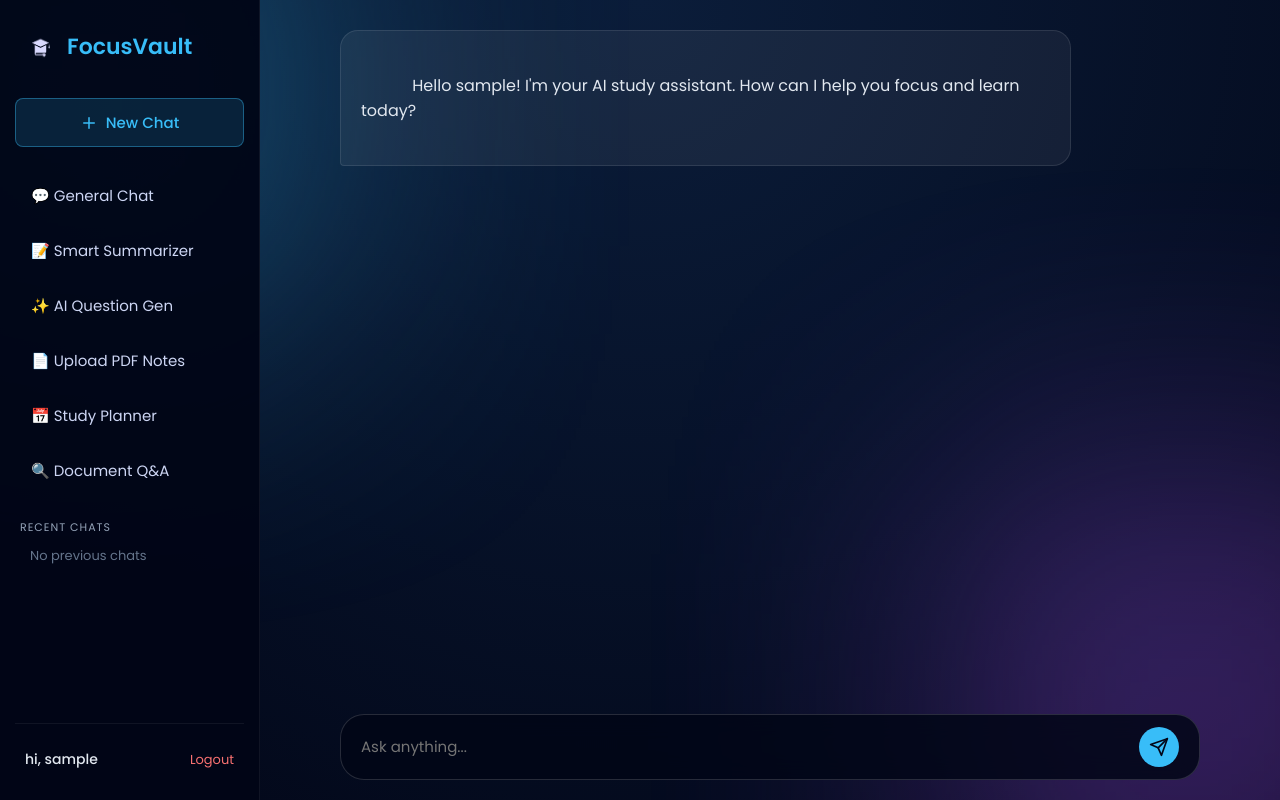
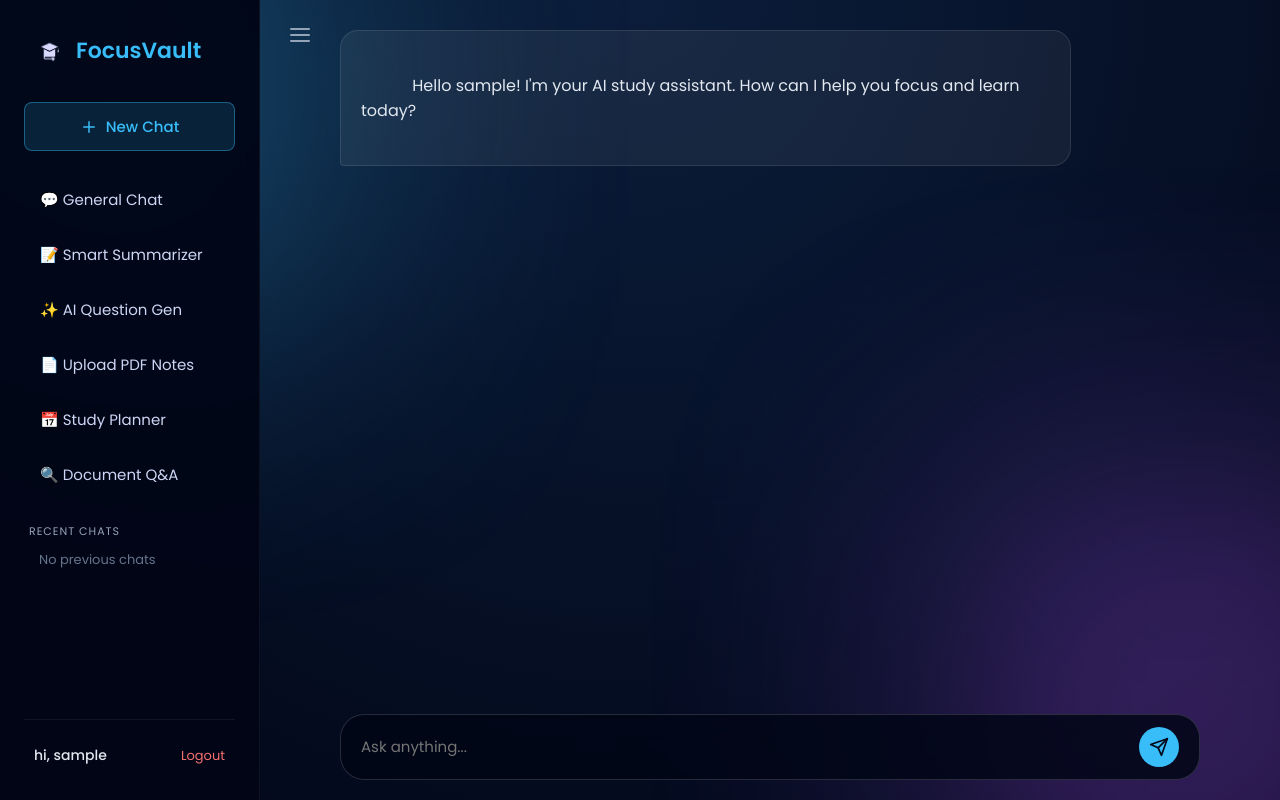
Before and after one commit to ankiiiiiitt/Devops_miniproject, a Flask app: page /chat in a window 1280 px wide. Run offline with Flask 3, Linux system fonts and the light colour scheme; the visitor is signed in with stand-in values (Sample User, id 1); data that the repository does not hold is empty.

Commit message:
Restore front page layout and add collapsible ChatGPT sidebar toggle

```diff
--- a/app.py
+++ b/app.py
@@ -61,8 +61,6 @@ def ask_ai(prompt):
 @app.route("/")
 def home():
     user = session.get("user")
-    if user:
-        return redirect(url_for("chat"))
     return render_template("index.html", user=user)
 
 # ================= CHAT =================
--- a/static/css/style.css
+++ b/static/css/style.css
@@ -310,23 +310,64 @@ body.light footer {
   z-index: 10;
 }
 
-/* ================= DASHBOARD SIDEBAR ================= */
+/* ================= DASHBOARD LAYOUT ================= */
 .dashboard-layout {
   display: flex;
-  height: 100vh;
-  overflow: hidden;
+  min-height: 100vh;
+  overflow-x: hidden;
 }
 
 .sidebar {
   width: 260px;
   background: rgba(2, 6, 23, 0.95);
-  border-right: 1px solid rgba(255,255,255,0.06);
-  padding: 20px 15px;
+  border-right: 1px solid rgba(255, 255, 255, 0.05);
   display: flex;
   flex-direction: column;
+  padding: 24px;
   position: fixed;
   height: 100vh;
   z-index: 100;
+  backdrop-filter: blur(20px);
+  transition: transform 0.3s ease, width 0.3s ease, margin 0.3s ease;
+}
+
+.sidebar.collapsed {
+  transform: translateX(-100%);
+}
+
+.main-content {
+  flex: 1;
+  margin-left: 260px;
+  display: flex;
+  flex-direction: column;
+  position: relative;
+  transition: margin-left 0.3s ease;
+}
+
+.main-content.expanded {
+  margin-left: 0;
+}
+
+.sidebar-toggle-btn {
+  position: absolute;
+  top: 15px;
+  left: 20px;
+  background: transparent;
+  border: none;
+  color: #94a3b8;
+  cursor: pointer;
+  padding: 8px;
+  border-radius: 6px;
+  display: flex;
+  align-items: center;
+  justify-content: center;
+  transition: 0.2s;
+  z-index: 90;
+}
+
+.sidebar-toggle-btn:hover {
+  background: rgba(255, 255, 255, 0.1);
+  color: white;
 }
 
 .sidebar-logo {
--- a/templates/dashboard_base.html
+++ b/templates/dashboard_base.html
@@ -17,7 +17,7 @@
 
 <div class="dashboard-layout">
     <!-- SIDEBAR -->
-    <aside class="sidebar">
+    <aside class="sidebar" id="sidebar">
         <a href="{{ url_for('home') }}" class="sidebar-logo">
             <img src="{{ url_for('static', filename='images/logo.png') }}" alt="FocusVault Logo">
             <span>FocusVault</span>
@@ -57,7 +57,14 @@
     </aside>
 
     <!-- MAIN CONTENT -->
-    <main class="main-content">
+    <main class="main-content" id="main-content">
+        <button class="sidebar-toggle-btn" id="sidebarToggle" title="Toggle Sidebar">
+            <svg width="24" height="24" viewBox="0 0 24 24" fill="none" stroke="currentColor" stroke-width="2" stroke-linecap="round" stroke-linejoin="round">
+                <line x1="3" y1="12" x2="21" y2="12"></line>
+                <line x1="3" y1="6" x2="21" y2="6"></line>
+                <line x1="3" y1="18" x2="21" y2="18"></line>
+            </svg>
+        </button>
         {% block content %}{% endblock %}
     </main>
 </div>
@@ -101,6 +108,18 @@
     }
 
     document.addEventListener("DOMContentLoaded", loadChatHistory);
+
+    // Sidebar Toggle Logic
+    const toggleBtn = document.getElementById('sidebarToggle');
+    const sidebar = document.getElementById('sidebar');
+    const mainContent = document.getElementById('main-content');
+
+    if (toggleBtn && sidebar && mainContent) {
+        toggleBtn.addEventListener('click', () => {
+            sidebar.classList.toggle('collapsed');
+            mainContent.classList.toggle('expanded');
+        });
+    }
 </script>
 </body>
 </html>
--- a/templates/index.html
+++ b/templates/index.html
@@ -25,6 +25,7 @@
 
         {% if user %}
             <li class="user-name">Hi, {{ user }}</li>
+            <li><a href="{{ url_for('chat') }}" style="color: #38bdf8; font-weight: 500;">Go to Dashboard 🚀</a></li>
             <li><a href="{{ url_for('logout') }}" class="logout-btn">Logout</a></li>
         {% else %}
             <li><a href="{{ url_for('login') }}">Login</a></li>
```
